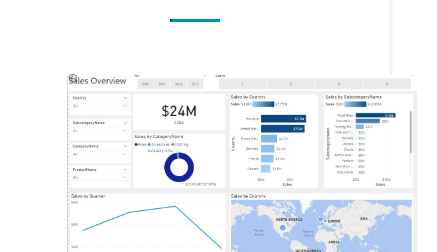
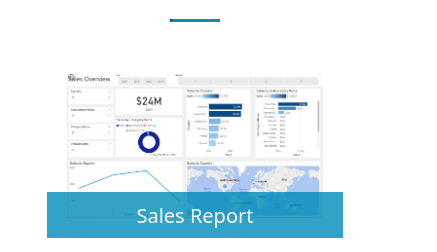
Before and after one commit to PPiety93/PPiety93.github.io, a plain HTML site: page index.html in a window 390 px wide. Shown: the part 2139-2391 px from the top of the page, 437 px wide, since content can reach past the window. Drawn offline with Linux system fonts and the light colour scheme.

Commit message:
Update style.css

```diff
--- a/style.css
+++ b/style.css
@@ -388,6 +388,27 @@ body {
       float: none;
     }
 
+    .project {
+      position: relative;
+      width: 100%;
+      padding: 20px;
+    }
+
+
+    .overlay {
+      position: absolute;
+      top: 75%;
+      height: 25%;
+      width: 100%;
+      background-color: #008CBA;
+    }
+
+    .project .overlay {
+      opacity: 0.8;
+    }
+
+
+
     #detailimg{
       display: block;
       width: 100%;
```
